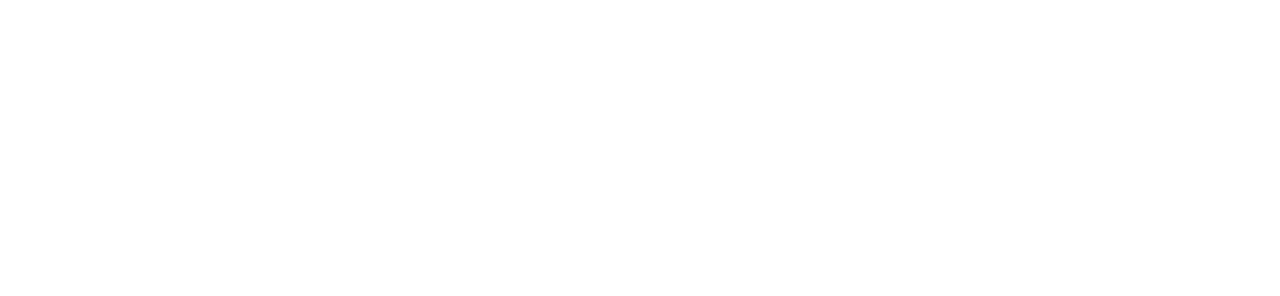
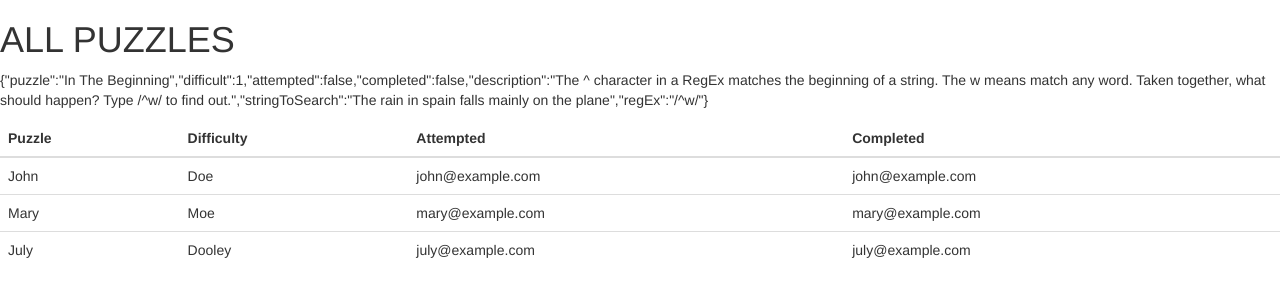
Before and after one commit to themattwilliams/rockexrocks, a plain HTML site: page index.html at #!/allPuzzles in a window 1280 px wide. Drawn offline with nearby package versions, Linux system fonts and the light colour scheme; some packages are replaced by stand-ins of ours.

Commit message:
puzzle data showing on page

```diff
--- a/index.html
+++ b/index.html
@@ -4,6 +4,15 @@
 	<meta charset="UTF-8">
 	<title>RegEx.rocks</title>
 	<script src="https://ajax.googleapis.com/ajax/libs/jquery/2.1.3/jquery.min.js"></script>
+	<link rel="stylesheet" href="https://maxcdn.bootstrapcdn.com/font-awesome/4.4.0/css/font-awesome.min.css">
+	<!-- Latest compiled and minified CSS -->
+	<link rel="stylesheet" href="https://maxcdn.bootstrapcdn.com/bootstrap/3.3.5/css/bootstrap.min.css">
+
+	<!-- Optional theme -->
+	<link rel="stylesheet" href="https://maxcdn.bootstrapcdn.com/bootstrap/3.3.5/css/bootstrap-theme.min.css">
+
+	<!-- Latest compiled and minified JavaScript -->
+	<script src="https://maxcdn.bootstrapcdn.com/bootstrap/3.3.5/js/bootstrap.min.js"></script>
 	<script src="https://cdnjs.cloudflare.com/ajax/libs/angular.js/1.4.3/angular.js"></script>
 	<script src="http://ajax.googleapis.com/ajax/libs/angularjs/1.4.3/angular-route.js"></script>
 	<script src="js/app.js"></script>
@@ -12,10 +21,9 @@
 	<script src="js/filters.js"></script>
 	<script src="js/services.js"></script>
 	<link rel="stylesheet" href="css/style.css">
-	<link rel="stylesheet" href="https://maxcdn.bootstrapcdn.com/font-awesome/4.4.0/css/font-awesome.min.css">
+
 </head>
 <body>
-
 	<div ng-view> </div>
 </body>
 </html>
--- a/js/app.js
+++ b/js/app.js
@@ -6,6 +6,10 @@ app.config(['$routeProvider', '$httpProvider',  function($routeProvider, $httpPr
         templateUrl: '/partials/splash.html',
         controller: 'RegExController'
       })
+      .when('/allPuzzles', {
+        templateUrl: '/partials/allPuzzles.html',
+        controller: 'RegExController'
+      })
       // .when('/show/:id', {
       //   templateUrl: '/partials/show.html',
       //   controller: 'ShowController'
--- a/js/controllers.js
+++ b/js/controllers.js
@@ -1,5 +1,20 @@
-app.controller('RegExController', ["$scope", function($scope){
-   console.log("foo");
+app.controller('RegExController', ["$scope", "$location", function($scope, $location){
+   console.log("foo")
+   $scope.changeView = function (view) {
+      $location.path(view)
+   }
+
+   var puzzleOne = {
+      puzzle: "In The Beginning", difficult: 1, attempted: false, completed: false,
+      description: "The ^ character in a RegEx matches the beginning of a string. The \w means match any word. Taken together, what should happen? Type /^\w/ to find out.",
+      stringToSearch: "The rain in spain falls mainly on the plane",
+      regEx: "/^\w/"
+   }
+
+   $scope.learnPuzzles = [puzzleOne]
+
+   // console.log("foo");
+
    // $scope.foo = "bananagram"
   //  $scope.contactData = ContactList.contactList;
   //  $scope.addContact = ContactList.addContact;
--- /dev/null
+++ b/partials/allPuzzles.html
@@ -0,0 +1,36 @@
+<h1>ALL PUZZLES</h1>
+
+<div ng-repeat="puzzle in learnPuzzles">
+	<p>{{puzzle}}</p>
+</div>
+
+<table class="table table-hover">
+    <thead>
+      <tr>
+        <th>Puzzle</th>
+        <th>Difficulty</th>
+        <th>Attempted</th>
+        <th>Completed</th>
+      </tr>
+    </thead>
+    <tbody>
+      <tr>
+        <td>John</td>
+        <td>Doe</td>
+        <td>john@example.com</td>
+        <td>john@example.com</td>
+      </tr>
+      <tr>
+        <td>Mary</td>
+        <td>Moe</td>
+        <td>mary@example.com</td>
+        <td>mary@example.com</td>
+      </tr>
+      <tr>
+        <td>July</td>
+        <td>Dooley</td>
+        <td>july@example.com</td>
+        <td>july@example.com</td>
+      </tr>
+    </tbody>
+  </table>
```
Also changed, not shown: partials/splash.html (+3 -1 lines), 1 other file.
